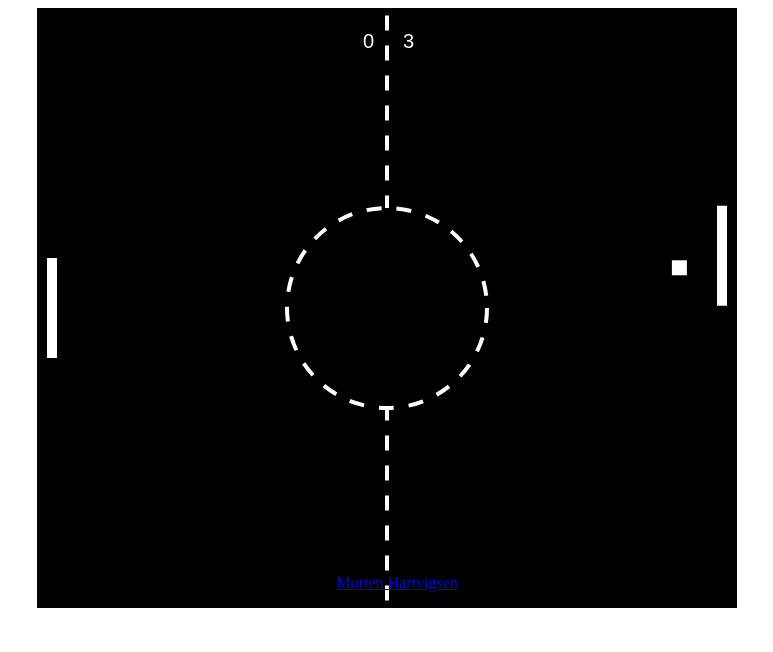
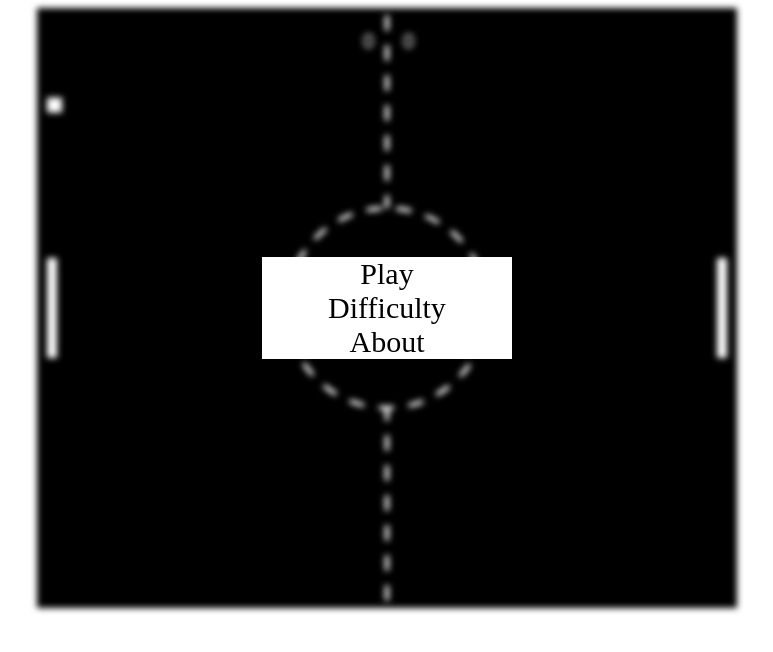
Before and after one commit to sipman/PingPongGame, a plain HTML site: page index.html in a window 1280 px wide. Shown: the whole page, without its empty margins (253-1026 px from the left). Drawn offline with Linux system fonts and the light colour scheme.

Commit message:
Added pause menu and difficulty setting

```diff
--- a/AIplayer.js
+++ b/AIplayer.js
@@ -6,8 +6,8 @@ function AIplayer(placement){
   this.y       = (HEIGHT-this.height)/2,
 
   this.update = function(){
-      var desty = theBall.y - (this.height - theBall.side)*0.5;
-      this.y += (desty-this.y)* 0.1;
+      var desty = theBall.y - (this.height - theBall.side) * 0.5;
+      this.y += ((desty-this.y) % SPEED) / DIFF;
   },
 
   this.draw = function(){
--- a/ball.js
+++ b/ball.js
@@ -6,7 +6,7 @@ function ball(){
                     y: null,
                 },
   this.side   = 15,
-  this.speed  = 20,
+  this.speed  = 20 / (DIFF/2),
 
   this.serve = function(side){
     let r = Math.random();
@@ -20,6 +20,7 @@ function ball(){
     return pdle.x < ball.x+ball.side && pdle.y < ball.y+ball.side && ball.x < pdle.x+pdle.width && ball.y < pdle.y+pdle.height;
   },
   this.update = function(scoreboard){
+    this.speed  = 20 / (Math.sqrt(DIFF));
     this.x += this.vel.x;
     this.y += this.vel.y;
     if(0 > this.y || this.y+this.side > HEIGHT){
--- a/game.js
+++ b/game.js
@@ -1,5 +1,8 @@
 let   WIDTH     = 700,
       HEIGHT    = 600,
+      SPEED     = 14,
+      DIFF      = 2,
+      paused    = false,
       canvas,
       ctx,
       keyState  = {};
@@ -19,8 +22,12 @@ function main(){
     keyState[e.keyCode] = true;
   });
   document.addEventListener("keyup", function(e){
+    pauseListener(e);
     delete keyState[e.keyCode];
   });
+
+  pause();
+
   theBall.serve(1);
   loop = function(){
       update();
@@ -29,6 +36,85 @@ function main(){
   };
   window.requestAnimationFrame(loop, canvas);
   draw();
+}
+
+function createMenu(options){
+  let menu = document.createElement("div");
+  let list = document.createElement("ul");
+
+  let setDifficulty = function(Difficulty){
+    DIFF = Difficulty;
+    console.log(DIFF);
+    pause();
+  };
+  options = options || {
+    "Play":function(){pause()},
+    "Difficulty":{
+      "Easy"   : function(){setDifficulty(3)},
+      "Medium" : function(){setDifficulty(2)},
+      "Hard"   : function(){setDifficulty(1)},
+    },
+    "About": "Cretated by </br><b>Morten Hartvigsen</b>"
+  };
+
+  menu.id = "menu";
+
+  for (var i = 0; i < Object.keys(options).length; i++) {
+    let key      = Object.keys(options)[i];
+    let value    = options[key];
+    let tempItem = document.createElement("li");
+    let type     = typeof(options[Object.keys(options)[i]]);
+
+    tempItem.innerHTML = key;
+
+    if(type == "function"){
+      tempItem.addEventListener("click",value);
+    }else if(type == "object"){
+      tempItem.addEventListener("click",function(){
+        document.getElementById("menu").outerHTML = "";
+        document.body.appendChild(createMenu(value));
+      });
+    }else if(type == "string"){
+      tempItem.addEventListener("click",function(){
+        let newObj = {};
+
+        newObj[value] = undefined;
+        newObj["Close"] = function(){pause()};
+
+        document.getElementById("menu").outerHTML = "";
+        document.body.appendChild(createMenu(newObj));
+      });
+    }
+
+
+    list.appendChild(tempItem);
+  }
+
+  menu.appendChild(list);
+
+  return menu;
+}
+
+function pause(isPaused){
+  if(isPaused == undefined){
+    paused = !paused;
+  }else{
+    paused = isPaused;
+  }
+
+  if(paused){
+    document.body.appendChild(createMenu());
+    canvas.style.webkitFilter = "blur(3px)";
+  }else{
+    document.getElementById("menu").outerHTML = "";
+    canvas.style.webkitFilter = "blur(0px)";
+  }
+}
+
+function pauseListener(e){
+  if(e.keyCode == 27){
+    pause();
+  }
 }
 
 function draw(){
@@ -43,7 +129,6 @@ function draw(){
   while(y < HEIGHT){
     ctx.fillRect(x, (y+step*0.25), w, (step*0.5));
     y += step;
-
   }
   ctx.beginPath();
     ctx.setLineDash([(step*0.5), 15]);
@@ -63,9 +148,13 @@ function draw(){
 }
 
 function update(){
+  if(!paused){
     theBall.update(theScoreboard);
     player1.update();
     player2.update();
+  }else{
+
+  }
 }
 
 main();
--- a/index.html
+++ b/index.html
@@ -15,6 +15,24 @@
       align-self: flex-end;
       margin-top: 50px;
     }
+    #menu{
+      position: absolute;
+      z-index: 13;
+      background-color: white;
+      width: 250px;
+    }
+    #menu ul{
+      padding: 0;
+      margin:0;
+      list-style-type: none;
+      text-align: center;
+      font-size: 30px;
+    }
+    #menu li:hover{
+      cursor:pointer;
+      background-color: #000;
+      color:#fff;
+    }
   </style>
 </head>
 <body>
--- a/player.js
+++ b/player.js
@@ -8,8 +8,8 @@ function player(placement){
   this.keydown = 40,
 
   this.update = function(){
-    if(keyState[this.keyup]){this.y -= 14};
-    if(keyState[this.keydown]){this.y += 14};
+    if(keyState[this.keyup]){this.y -= SPEED};
+    if(keyState[this.keydown]){this.y += SPEED};
 
     this.y = Math.max(Math.min(this.y, HEIGHT-this.height),0);
   },
```
Lines whose indentation alone changed are shown as unchanged.
